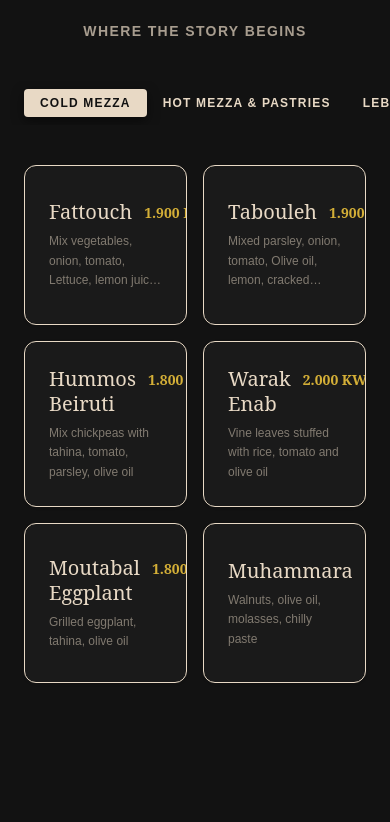
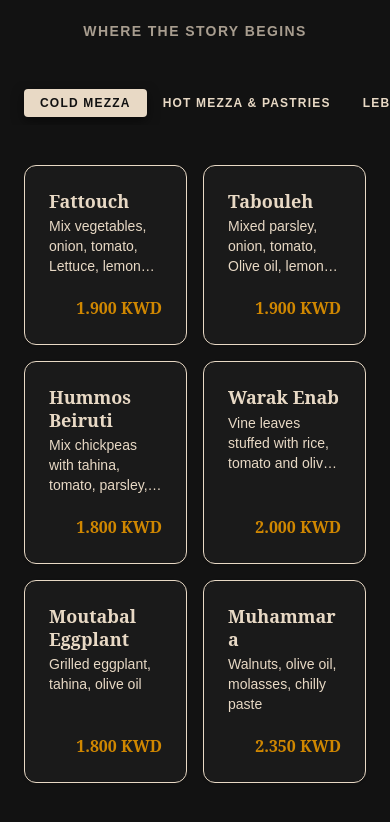
Before and after one commit to mahmoudmagdy200000-code/layali4, a React (Vite) app: page / in a window 390 px wide. Shown: the part 1307-2129 px from the top of the page. Built offline with nearby package versions, Linux system fonts and the light colour scheme.

Commit message:
UI Fix: Optimized MenuItemCard for mobile by switching to vertical layout to prevent price clipping

```diff
--- a/src/features/menu/components/MenuItemCard.jsx
+++ b/src/features/menu/components/MenuItemCard.jsx
@@ -42,18 +42,21 @@ export function MenuItemCard({ image, title, description, price, currency, tags
       )}
 
       {/* Content Layer */}
-      <div className={`${hasImage ? 'absolute inset-x-0 bottom-0 p-6 flex flex-col justify-end h-full' : 'relative'} z-10`}>
-        <div className="flex justify-between items-start mb-2 gap-3">
-          <h3 className="font-display font-medium text-xl text-brand-500 leading-tight flex-1 break-words">
+      <div className={`${hasImage ? 'absolute inset-0 p-6 flex flex-col justify-end' : 'relative flex flex-col h-full'} z-10`}>
+        <div className="flex flex-col gap-1 mb-2">
+          <h3 className="font-display text-lg font-bold break-words text-brand-500 leading-tight">
             {title}
           </h3>
-          <span className="font-display text-sm text-brand-600 font-bold whitespace-nowrap shrink-0 mt-1">
+          <p className={`text-sm line-clamp-3 mb-3 ${hasImage ? 'text-white/80' : 'text-surface-500'}`}>
+            {description}
+          </p>
+        </div>
+
+        <div className="mt-auto flex justify-end">
+          <span className="font-display text-base font-semibold text-yellow-600 dark:text-yellow-500 whitespace-nowrap">
             {formatCurrency(price, currency, isRTL)}
           </span>
         </div>
-        <p className={`text-xs leading-relaxed line-clamp-3 ${hasImage ? 'text-brand-500/80' : 'text-on-surface-variant'}`}>
-          {description}
-        </p>
       </div>
     </motion.div>
   );
```
